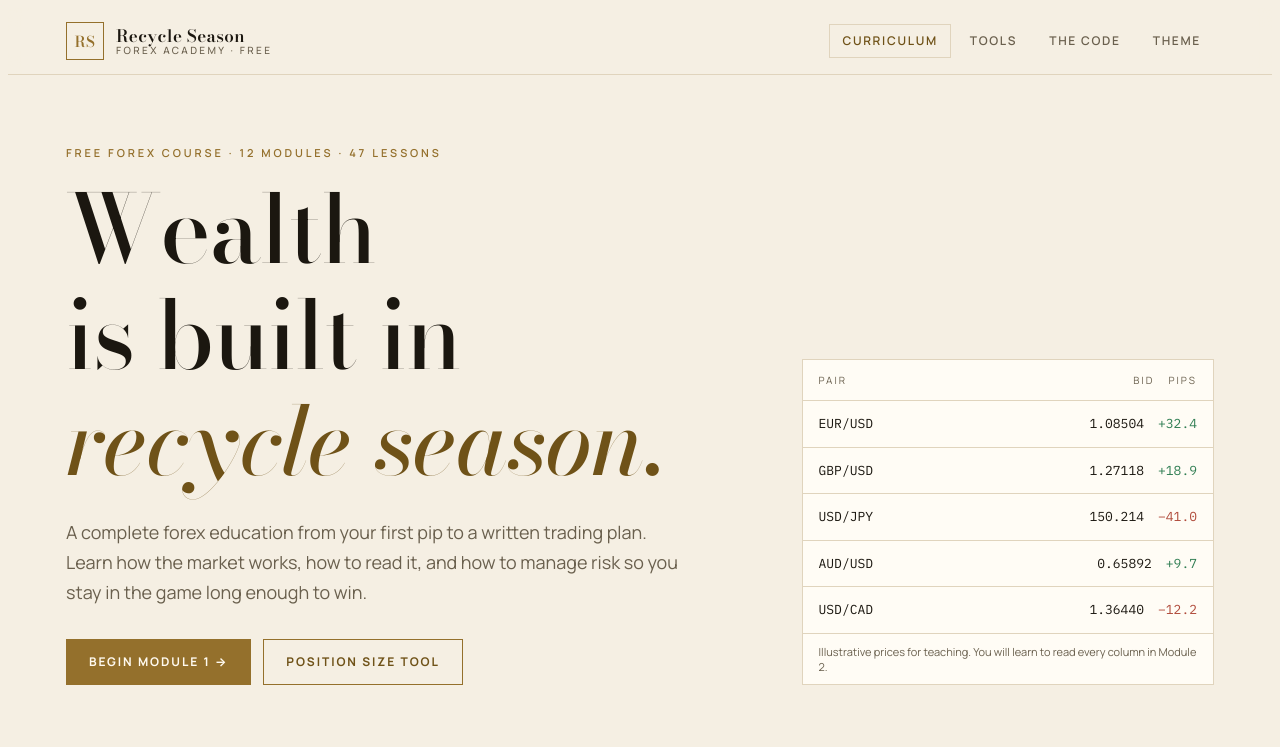
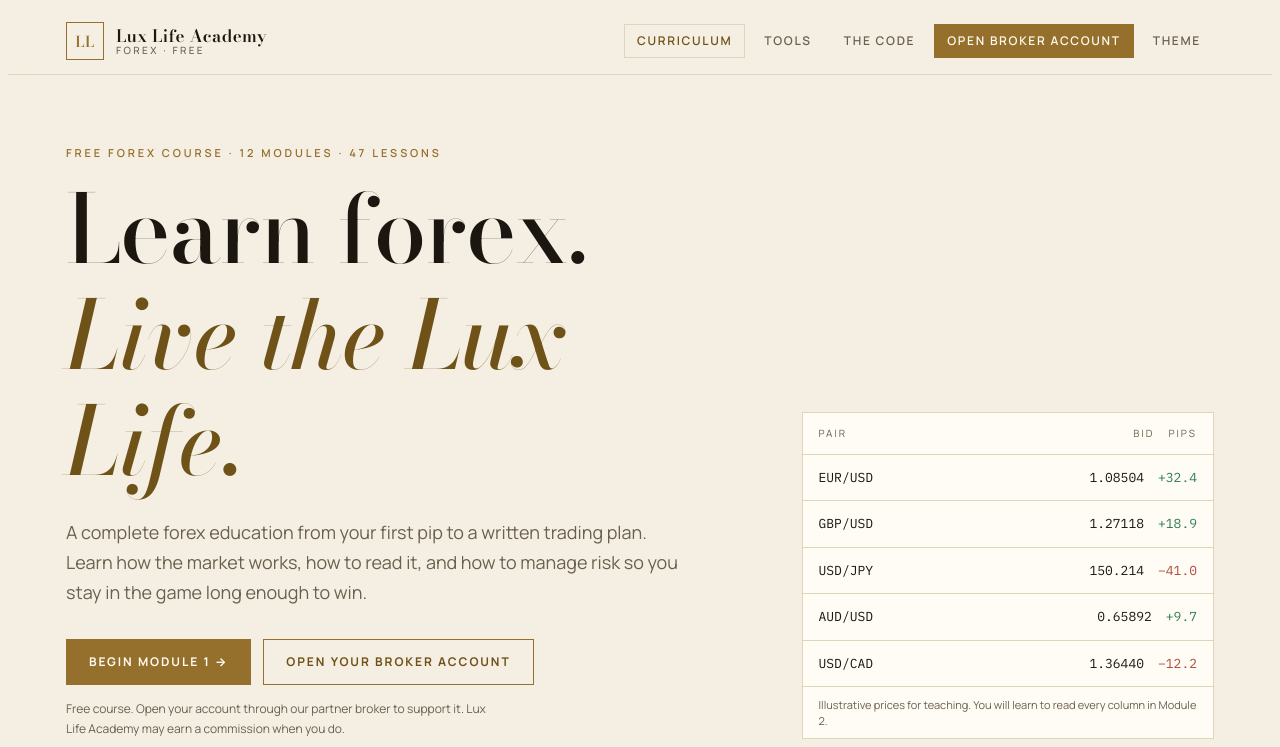
Before and after one commit to justjc/e, a plain HTML site: page src/academy.html in a window 1280 px wide. Shown: the top 747 px of the page. Drawn offline with nearby package versions, Linux system fonts and the light colour scheme.

Commit message:
Rebrand to Lux Life Academy, add partner broker links
Co-Authored-By: Claude Opus 5.5 <noreply@anthropic.com>
Claude-Session: https://claude.ai/code/session_014G5oy4Ehy682qwmyyLniCC

```diff
--- a/src/academy.html
+++ b/src/academy.html
@@ -1,6 +1,6 @@
-<title>Recycle Season Academy</title>
+<title>Lux Life Academy</title>
 <meta name="claude:viewport-fit-sides" content="cover">
-<meta name="description" content="A free forex course from first pip to full trading plan, written by Recycle Season.">
+<meta name="description" content="A free forex course from first pip to full trading plan, from Lux Life Academy.">
 <link rel="preconnect" href="https://fonts.googleapis.com">
 <link rel="preconnect" href="https://fonts.gstatic.com" crossorigin>
 <link rel="stylesheet" href="https://fonts.googleapis.com/css2?family=Bodoni+Moda:ital,opsz,wght@0,6..96,400..800;1,6..96,400..700&family=Manrope:wght@400;500;600;700&family=IBM+Plex+Mono:wght@400;500&display=swap">
@@ -42,6 +42,9 @@ header.top .wrap{display:flex;align-items:center;justify-content:space-between;g
 nav.links{display:flex;gap:6px;align-items:center;flex-wrap:wrap}
 nav.links a,.btn-ghost{font:600 12px/1 var(--body);letter-spacing:.14em;text-transform:uppercase;color:var(--muted);text-decoration:none;padding:10px 12px;border:1px solid transparent;background:none;cursor:pointer}
 nav.links a:hover,.btn-ghost:hover{color:var(--gold-hi)}
+nav.links a.nav-cta{color:var(--on-gold);background:var(--gold);border-color:var(--gold)}
+nav.links a.nav-cta:hover{background:var(--gold-hi);color:var(--on-gold)}
+.disclose{font-size:12px;color:var(--muted);margin:14px 0 0;max-width:60ch}
 nav.links a[aria-current="page"]{color:var(--gold-hi);border-color:var(--line)}
 
 /* shared type */
@@ -200,11 +203,12 @@ input,select{font:500 16px/1.2 var(--mono);color:var(--fg);background:var(--bg);
 
 <header class="top">
   <div class="wrap">
-    <a class="brand" href="#home"><span class="mono-mark">RS</span><span><b>Recycle Season</b><small>Forex Academy · Free</small></span></a>
+    <a class="brand" href="#home"><span class="mono-mark">LL</span><span><b>Lux Life Academy</b><small>Forex · Free</small></span></a>
     <nav class="links">
       <a href="#home" data-nav="home">Curriculum</a>
       <a href="#tools" data-nav="tools">Tools</a>
       <a href="#code" data-nav="code" class="hide-sm">The Code</a>
+      <a class="broker-link nav-cta" href="#" target="_blank" rel="noopener sponsored">Open broker account</a>
       <button class="btn-ghost" id="theme-toggle" type="button" aria-label="Switch light or dark theme">Theme</button>
     </nav>
   </div>
@@ -215,8 +219,8 @@ input,select{font:500 16px/1.2 var(--mono);color:var(--fg);background:var(--bg);
 <footer>
   <div class="wrap">
     <div>
-      <p><strong class="gold">Recycle Season Academy</strong> is free and always will be. The curriculum follows the classic beginner-to-advanced path made popular by the BabyPips School of Pipsology. Every lesson here is written in our own words. To go deeper, study the original at <a href="https://www.babypips.com/learn/forex" target="_blank" rel="noopener">babypips.com</a>.</p>
-      <p>Not affiliated with or endorsed by BabyPips.</p>
+      <p><strong class="gold">Lux Life Academy</strong> teaches forex for free. The course costs nothing. We only ask that you open your trading account through our partner broker. The curriculum follows the classic beginner-to-advanced path made popular by the BabyPips School of Pipsology. Every lesson here is written in our own words. To go deeper, study the original at <a href="https://www.babypips.com/learn/forex" target="_blank" rel="noopener">babypips.com</a>.</p>
+      <p>Not affiliated with or endorsed by BabyPips. Lux Life Academy may earn a commission when you open an account through our broker link.</p>
     </div>
     <div>
       <p><strong>Risk disclosure.</strong> This is education, not financial advice. Leveraged forex and CFD trading carries a high risk of loss, and most retail accounts lose money. Brokers in many regions publish the share of their own clients who lose; it is often above 60%. Trade only money you can afford to lose, and practise on a demo account first.</p>
@@ -225,6 +229,9 @@ input,select{font:500 16px/1.2 var(--mono);color:var(--fg);background:var(--bg);
 </footer>
 
 <script>
+/* ---------- YOUR BROKER LINK: paste your partner/affiliate URL here ---------- */
+const BROKER_URL = "#";
+
 /* ---------- course content (original writing) ---------- */
 const SVG_CANDLE = `<figure><svg viewBox="0 0 520 230" role="img" aria-label="Anatomy of a bullish and a bearish candlestick">
 <g font-family="Manrope, sans-serif" font-size="12" fill="var(--muted)">
@@ -259,7 +266,7 @@ const SVG_FIB = `<figure><svg viewBox="0 0 560 250" role="img" aria-label="Fibon
 <line x1="40" y1="238" x2="540" y2="238" stroke="var(--line)"/><text x="470" y="233">100% · 1.0800</text>
 </g>
 <polyline fill="none" stroke="var(--gold-hi)" stroke-width="2.2" points="50,238 120,170 160,190 250,30 300,90 340,159 380,120 440,40"/>
-</svg><figcaption>Draw from the swing low to the swing high in an uptrend. Price pulled back to 61.8% (about 1.0876), held, and the trend resumed. That pullback is the recycle: weak hands sell, patient money buys.</figcaption></figure>`;
+</svg><figcaption>Draw from the swing low to the swing high in an uptrend. Price pulled back to 61.8% (about 1.0876), held, and the trend resumed. On that pullback, weak hands sell and patient money buys.</figcaption></figure>`;
 
 const COURSE = [
 /* ===================== MODULE 1 ===================== */
@@ -272,7 +279,7 @@ lessons:[
 <p>There is no central building for forex. It is an <strong>over-the-counter (OTC)</strong> market, a global network of banks, brokers and electronic platforms trading directly with each other. That is why it runs 24 hours a day, five days a week.</p>
 <h2>What you are really trading</h2>
 <p>When you trade forex you are betting on the <em>relative</em> strength of one economy against another. If you think the US economy will outperform Europe, you would expect the dollar to gain on the euro. Currency prices are a scoreboard for interest rates, growth, inflation, politics and sentiment.</p>
-<div class="callout"><span class="eyebrow">Recycle Season note</span><p>Money never leaves the system. It rotates. When one currency weakens, capital flows somewhere else. Your job is to learn where it is flowing and get positioned before the crowd notices.</p></div>`},
+<div class="callout"><span class="eyebrow">Lux note</span><p>Money never leaves the system. It rotates. When one currency weakens, capital flows somewhere else. Your job is to learn where it is flowing and get positioned before the crowd notices.</p></div>`},
 { t:"Currency Pairs Decoded", d:"Base, quote, majors, crosses and exotics.", h:`
 <p>Currencies are always quoted in pairs, because you are always buying one and selling another at the same time.</p>
 <div class="formula">EUR/USD = 1.0850
@@ -301,7 +308,7 @@ base / quote  →  1 euro costs 1.0850 US dollars</div>
 <li><strong>Spread</strong>: the gap between them (here 2 pips). It is the broker's fee, and every trade starts slightly negative by that amount.</li></ul>
 <h2>A full round trip</h2>
 <p>You buy EUR/USD at 1.0852. Later the quote is 1.0900 / 1.0902. You close by selling at the bid, 1.0900. You captured 48 pips. If you had sold first and price fell instead, you would profit from the drop in the same way.</p>
-<div class="callout"><span class="eyebrow">Recycle Season note</span><p>Our edge is to look for buys. Strong economies and strong trends do not stay pushed down for long, and pullbacks inside an uptrend are where the patient money gets in. Learn to short as well, though. A complete trader can see both sides of the chart.</p></div>`},
+<div class="callout"><span class="eyebrow">Lux note</span><p>Our edge is to look for buys. Strong economies and strong trends do not stay pushed down for long, and pullbacks inside an uptrend are where the patient money gets in. Learn to short as well, though. A complete trader can see both sides of the chart.</p></div>`},
 { t:"Who Moves the Market", d:"From central banks to you.", h:`
 <p>The forex market is a hierarchy. The closer a participant is to the top, the better their pricing and the bigger their influence.</p>
 <ol><li><strong>Central banks</strong> (the Fed, ECB, Bank of Japan, Bank of England). They set interest rates and can intervene directly. When they speak, everything moves.</li>
@@ -395,7 +402,7 @@ at 50:1 → $108,500 ÷ 50 = $2,170 margin</div>
 <p>Pending orders can be <strong>GTC</strong> (good till cancelled) or <strong>GFD</strong> (good for the day).</p>
 <h2>Slippage</h2>
 <p>In fast markets, around news especially, your order may fill at a worse price than requested. A stop loss is not a guaranteed exit price unless your broker offers a guaranteed stop, usually for an extra fee.</p>
-<div class="callout"><span class="eyebrow">Recycle Season note</span><p>The buy limit is our signature order. Decide your price in advance and let the market come to you. Chasing a breakout means paying retail. A limit at support means buying wholesale.</p></div>`},
+<div class="callout"><span class="eyebrow">Lux note</span><p>The buy limit is our signature order. Decide your price in advance and let the market come to you. Chasing a breakout means paying retail. A limit at support means buying wholesale.</p></div>`},
 { t:"Rollover and Swap", d:"Getting paid, or paying, to hold overnight.", h:`
 <p>Every currency carries an interest rate set by its central bank. When you hold a position past the daily rollover (5:00 pm ET), you earn or pay the <strong>interest rate differential</strong> between the two currencies. This is called <strong>swap</strong> or <strong>rollover</strong>.</p>
 <ul><li>Buy a currency with a <em>higher</em> rate against one with a <em>lower</em> rate, and you usually <strong>earn</strong> swap.</li>
@@ -454,7 +461,7 @@ ${SVG_SR}
 <ul><li>Start on a higher timeframe (daily or 4-hour).</li><li>Mark areas where price turned at least twice.</li><li>Draw zones across candle bodies and wicks rather than one exact line.</li><li>Round numbers such as 1.1000 or 150.00 often act as psychological levels.</li></ul>
 <h2>Role reversal</h2>
 <p>Once resistance breaks, it often turns into support, and once support breaks it often turns into resistance. The <strong>retest</strong> of a broken level is one of the cleanest entries in trading.</p>
-<div class="callout"><span class="eyebrow">Recycle Season note</span><p>Price coming back to support in an uptrend is the recycle. Sellers take profit, late shorts pile in, and the strong hands buy again. Mark those zones before price arrives, then wait.</p></div>`},
+<div class="callout"><span class="eyebrow">Lux note</span><p>Price coming back to support in an uptrend is an opportunity. Sellers take profit, late shorts pile in, and the strong hands buy again. Mark those zones before price arrives, then wait.</p></div>`},
 { t:"Trend Lines and Channels", d:"Mapping direction.", h:`
 <ul><li><strong>Uptrend line</strong>: connect two or more rising swing lows. Price above it means bulls are in control.</li>
 <li><strong>Downtrend line</strong>: connect two or more falling swing highs.</li>
@@ -550,7 +557,7 @@ lessons:[
 <ul><li><strong>Trend filter</strong>: price above the 200-day MA means look for buys. Below it means be cautious.</li>
 <li><strong>Dynamic support</strong>: in strong trends, price often pulls back to the 20 or 50 EMA, then continues.</li>
 <li><strong>Crossovers</strong>: a fast MA crossing above a slow MA suggests a trend may be starting. The 50/200 cross is called the "golden cross", and the bearish version is the "death cross".</li></ul>
-<div class="callout"><span class="eyebrow">Recycle Season note</span><p>In an uptrend, a pullback to the 50 EMA that holds with a bullish candle is a classic recycle buy. The trend pauses, it does not end.</p></div>`},
+<div class="callout"><span class="eyebrow">Lux note</span><p>In an uptrend, a pullback to the 50 EMA that holds with a bullish candle is a classic buy setup. The trend pauses, it does not end.</p></div>`},
 { t:"Bollinger Bands and ATR", d:"Measuring volatility.", h:`
 <p><strong>Bollinger Bands</strong> place bands two standard deviations above and below a 20-period SMA.</p>
 <ul><li>Bands <strong>widen</strong> when volatility rises and <strong>squeeze</strong> when it falls. A tight squeeze often comes before a big move.</li>
@@ -594,7 +601,7 @@ lessons:[
 <li><strong>Symmetrical triangle</strong>: converging highs and lows. It can break either way, so trade the break.</li>
 <li><strong>Rising and falling wedges</strong>: a rising wedge is typically bearish and a falling wedge typically bullish.</li>
 <li><strong>Rectangle</strong>: a horizontal range. Trade the edges or the break.</li></ul>
-<div class="callout"><span class="eyebrow">Recycle Season note</span><p>A bull flag is a recycle season pattern. The pole is the smart money move, the flag is the crowd doubting it, and the breakout is the crowd buying back in at higher prices.</p></div>`},
+<div class="callout"><span class="eyebrow">Lux note</span><p>A bull flag shows money rotating back in. The pole is the smart money move, the flag is the crowd doubting it, and the breakout is the crowd buying back in at higher prices.</p></div>`},
 { t:"Pivot Points", d:"The levels floor traders watched.", h:`
 <p>Pivot points use the previous period's high (H), low (L) and close (C) to project the next period's levels.</p>
 <div class="formula">PP = (H + L + C) ÷ 3
@@ -621,7 +628,7 @@ lessons:[
 <tr><td>Hidden bearish</td><td>Lower high</td><td>Higher high</td><td>Downtrend continuation</td></tr>
 </tbody></table></div>
 <p>Use RSI, MACD or Stochastic. Compare <strong>swing highs with swing highs</strong> and lows with lows, at the same points in time.</p>
-<div class="callout"><span class="eyebrow">Recycle Season note</span><p>Hidden bullish divergence is the recycle signal written in maths. The trend is intact, momentum reset, and the dip is a gift.</p></div>`},
+<div class="callout"><span class="eyebrow">Lux note</span><p>Hidden bullish divergence is the buy-the-dip signal written in maths. The trend is intact, momentum reset, and the dip is a gift.</p></div>`},
 { t:"Multiple Timeframe Analysis", d:"Zoom out, then zoom in.", h:`
 <p>Pick three timeframes, each roughly four to six times the one below it:</p>
 <div class="table-wrap"><table><thead><tr><th>Style</th><th>Trend (higher)</th><th>Setup (middle)</th><th>Entry (lower)</th></tr></thead><tbody>
@@ -679,7 +686,7 @@ lessons:[
 <h2>Correlations</h2>
 <ul><li>EUR/USD and GBP/USD often move together, a positive correlation.</li><li>EUR/USD and USD/CHF often move opposite each other, a negative correlation.</li><li>AUD tracks metals, CAD tracks oil, and the US Dollar Index (DXY) shows the dollar's overall strength.</li></ul>
 <p>Buying EUR/USD and GBP/USD together is close to doubling one bet. Check correlations so you do not stack hidden risk.</p>
-<div class="callout"><span class="eyebrow">Recycle Season note</span><p>Fear sends money into safe havens, and greed brings it back out. The rotation never stops. Learn to read which phase the market is in.</p></div>`},
+<div class="callout"><span class="eyebrow">Lux note</span><p>Fear sends money into safe havens, and greed brings it back out. The rotation never stops. Learn to read which phase the market is in.</p></div>`},
 { t:"The Carry Trade", d:"Getting paid to wait.", h:`
 <p>Buy a high-interest currency against a low-interest one, earn the daily swap, and ideally gain from price appreciation too. For years the classic carry was long AUD/JPY or NZD/JPY.</p>
 <p>Carry trades work best in calm, risk-on markets. When fear spikes, everyone exits at once and carry pairs can fall violently, wiping out months of interest in days. Always use a stop.</p>`},
@@ -704,7 +711,7 @@ lessons:[
 <tr><td class="num">10%</td><td class="num">11.1%</td></tr><tr><td class="num">20%</td><td class="num">25.0%</td></tr><tr><td class="num">30%</td><td class="num">42.9%</td></tr><tr><td class="num">40%</td><td class="num">66.7%</td></tr><tr><td class="num">50%</td><td class="num">100.0%</td></tr><tr><td class="num">75%</td><td class="num">300.0%</td></tr>
 </tbody></table></div>
 <p>Even a great strategy has losing streaks of eight, ten or more trades. If you risk 10% per trade, ten losses ends you. If you risk 1%, ten losses is a bad week you recover from.</p>
-<div class="callout"><span class="eyebrow">Recycle Season note</span><p>Taking risks others will not does not mean betting the account. The richest players are the ones who are still at the table. Survive first, compound second.</p></div>`},
+<div class="callout"><span class="eyebrow">Lux note</span><p>Taking risks others will not does not mean betting the account. The richest players are the ones who are still at the table. Survive first, compound second.</p></div>`},
 { t:"The 1–2% Rule and Position Sizing", d:"The most important formula in this course.", h:`
 <p>Risk a fixed, small percentage of your account on every trade, usually <strong>1%</strong> and never more than 2%. Then let your stop distance decide your lot size.</p>
 <div class="formula">lots = (account × risk %) ÷ (stop in pips × pip value per lot)
@@ -748,7 +755,7 @@ lessons:[
 <li><strong>FOMO</strong>: chasing a move that already happened.</li>
 <li><strong>Overconfidence</strong>: a winning streak makes you abandon the rules.</li></ul>
 <p>Think in probabilities. Any single trade can lose even when it is a perfect setup. Your edge only shows over the next hundred trades.</p>
-<div class="callout"><span class="eyebrow">Recycle Season note</span><p>You are learning skills beyond trading: patience, self-control, record-keeping and emotional discipline. These make you dangerous in every business, not just on the chart.</p></div>`},
+<div class="callout"><span class="eyebrow">Lux note</span><p>You are learning skills beyond trading: patience, self-control, record-keeping and emotional discipline. These make you dangerous in every business, not just on the chart.</p></div>`},
 { t:"The Trading Journal", d:"Your private database of edge.", h:`
 <p>Record every trade:</p>
 <ul><li>Date, pair, direction, entry, stop, target, lot size</li><li>The setup and your reasons for taking it, with a screenshot</li><li>Result in pips, dollars and R-multiple</li><li>How you felt before, during and after the trade</li><li>Whether you followed your plan (yes or no)</li></ul>
@@ -763,7 +770,7 @@ lessons:[
 <li><strong>Exit rules</strong>: stop placement, targets, trailing and partials.</li>
 <li><strong>Risk rules</strong>: % per trade, daily and weekly limits, maximum open positions.</li>
 <li><strong>Routine</strong>: pre-session checklist, news check, post-session journal.</li></ol>
-<div class="callout"><span class="eyebrow">Example setup: The Recycle</span><p>Daily chart above the 200 SMA (uptrend). Price pulls back to a support zone that lines up with the 50% to 61.8% Fib retracement. A bullish engulfing or hammer forms on H4. Enter long, stop below the swing low, first target the prior high, second target the 161.8% extension. Risk 1%.</p></div>`},
+<div class="callout"><span class="eyebrow">Example setup: The Lux Pullback</span><p>Daily chart above the 200 SMA (uptrend). Price pulls back to a support zone that lines up with the 50% to 61.8% Fib retracement. A bullish engulfing or hammer forms on H4. Enter long, stop below the swing low, first target the prior high, second target the 161.8% extension. Risk 1%.</p></div>`},
 { t:"From Demo to Live to Funded", d:"The path forward.", h:`
 <ol><li><strong>Learn</strong>: finish this course and review the modules you scored lowest on.</li>
 <li><strong>Demo</strong>: trade your written plan for at least 2 to 3 months, or 50 to 100 trades, and journal everything.</li>
@@ -772,7 +779,7 @@ lessons:[
 <li><strong>Scale slowly</strong>: increase size only after consistent months, not after one hot week.</li>
 <li><strong>Consider prop firms</strong>: funded trader programmes let you trade firm capital after passing an evaluation. Read the rules closely. Most traders fail on the drawdown limits, which is one more reason risk management comes first.</li></ol>
 <div class="callout warn"><span class="eyebrow">Avoid</span><p>Signal groups selling "guaranteed pips", paid "account flipping", and anyone asking for your login. Real wealth in trading is built on skill and compounding, never shortcuts.</p></div>
-<p>If not you, then who? The work is the shortcut. Welcome to recycle season.</p>`}
+<p>If not you, then who? The work is the shortcut. Welcome to the Lux Life.</p>`}
 ],
 quiz:[
 {q:"Revenge trading means:", o:["Trading only the London session","Jumping back in to win back a loss","Following your plan strictly","Taking partial profits"], a:1, w:"Emotional, unplanned trades after a loss. It is the account killer."},
@@ -783,7 +790,7 @@ quiz:[
 ];
 
 /* ---------- state ---------- */
-const KEY="rs-academy-v1";
+const KEY="ll-academy-v1";
 let state={done:{},quiz:{}};
 try{const s=JSON.parse(localStorage.getItem(KEY)||"null"); if(s&&s.done&&s.quiz) state=s;}catch(e){}
 function save(){try{localStorage.setItem(KEY,JSON.stringify(state))}catch(e){}}
@@ -806,9 +813,10 @@ function viewHome(scrollTo){
   <section class="hero"><div class="wrap">
     <div>
       <span class="eyebrow">Free forex course · 12 modules · ${totalLessons} lessons</span>
-      <h1>Wealth is built in<br><em>recycle season.</em></h1>
+      <h1>Learn forex.<br><em>Live the Lux Life.</em></h1>
       <p class="lead">A complete forex education from your first pip to a written trading plan. Learn how the market works, how to read it, and how to manage risk so you stay in the game long enough to win.</p>
-      <div class="actions"><a class="btn" href="${next}">${doneCount?"Continue where you left off":"Begin Module 1"} →</a><a class="btn line" href="#tools">Position size tool</a></div>
+      <div class="actions"><a class="btn" href="${next}">${doneCount?"Continue where you left off":"Begin Module 1"} →</a><a class="btn line broker-link" href="#" target="_blank" rel="noopener sponsored">Open your broker account</a></div>
+      <p class="disclose">Free course. Open your account through our partner broker to support it. Lux Life Academy may earn a commission when you do.</p>
     </div>
     <div class="ticker" aria-label="Sample quote board">
       <div class="row"><span>Pair</span><span>Bid</span><span>Pips</span></div>
@@ -832,10 +840,10 @@ function viewHome(scrollTo){
       <div class="meta"><span>${m.lessons.length} lessons + quiz</span><span class="chip ${c}">${s}</span></div></a>`}).join("")}</div>
   </div></section>
   <section class="code" id="code"><div class="wrap">
-    <blockquote>“If not me, <span>then who?</span>”<br>For the ones who crossed borders so we could cross thresholds.</blockquote>
+    <blockquote>“If not me, <span>then who?</span>”</blockquote>
     <ol>
       <li><b>I.</b><div><strong>Always be looking to buy.</strong><span>Strong markets do not stay down for long. Pullbacks in a trend are where patient capital gets in.</span></div></li>
-      <li><b>II.</b><div><strong>Recycle season, not due season.</strong><span>Money rotates and never disappears. Learn the cycle and be positioned when it turns.</span></div></li>
+      <li><b>II.</b><div><strong>Money never disappears, it rotates.</strong><span>Fear pushes it out and greed brings it back. Learn the cycle and be positioned when it turns.</span></div></li>
       <li><b>III.</b><div><strong>Take the risks others will not, with a stop.</strong><span>Boldness in the idea, discipline in the size. Survival is what makes compounding possible.</span></div></li>
       <li><b>IV.</b><div><strong>Think outside the box.</strong><span>Patience, record-keeping and emotional control are trading skills too.</span></div></li>
       <li><b>V.</b><div><strong>Learn every step of the way.</strong><span>Every trade is tuition. The journal is the receipt.</span></div></li>
@@ -874,7 +882,7 @@ function viewQuiz(mid){
   app.innerHTML=`<div class="wrap room">${rail(m,"quiz")}
   <article class="lesson"><span class="eyebrow">Module ${mid} quiz</span><h1>Prove it.</h1><p class="dek">${m.quiz.length} questions. Score 80% or more with every lesson complete to master this module.</p>
   <div id="qs">${m.quiz.map((q,qi)=>`<div class="q" data-qi="${qi}"><h3>${qi+1}. ${esc(q.q)}</h3><div class="opts">${q.o.map((o,oi)=>`<button type="button" data-oi="${oi}">${esc(o)}</button>`).join("")}</div><div class="why" hidden></div></div>`).join("")}</div>
-  <div id="result" hidden class="callout"><span class="eyebrow">Your score</span><div class="score" id="score"></div><p id="verdict"></p></div>
+  <div id="result" hidden class="callout"><span class="eyebrow">Your score</span><div class="score" id="score"></div><p id="verdict"></p><p>Ready to practise? <a class="broker-link" href="#" target="_blank" rel="noopener sponsored">Open a free demo with our partner broker →</a></p></div>
   <div class="pager"><a class="btn line" href="#m${mid}-l${m.lessons.length}">← Last lesson</a><a class="btn" href="${next}">${mid<COURSE.length?"Next module":"Back to curriculum"} →</a></div>
   </article></div>`;
   app.querySelectorAll(".q").forEach(box=>{
@@ -950,13 +958,14 @@ function route(){
   else if(h==="code"){viewHome("code");}
   else {viewHome(); document.querySelector('[data-nav="home"]').setAttribute("aria-current","page");}
 }
-window.addEventListener("hashchange",route); route();
+function wireBroker(){document.querySelectorAll(".broker-link").forEach(a=>a.href=BROKER_URL)}
+window.addEventListener("hashchange",()=>{route();wireBroker()}); route(); wireBroker();
 
 /* ---------- theme toggle ---------- */
-(function(){const root=document.documentElement; let saved=null; try{saved=localStorage.getItem("rs-theme")}catch(e){}
+(function(){const root=document.documentElement; let saved=null; try{saved=localStorage.getItem("ll-theme")}catch(e){}
   if(saved) root.dataset.theme=saved;
   document.getElementById("theme-toggle").onclick=()=>{
     const cur=root.dataset.theme||(matchMedia("(prefers-color-scheme: light)").matches?"light":"dark");
-    const nx=cur==="dark"?"light":"dark"; root.dataset.theme=nx; try{localStorage.setItem("rs-theme",nx)}catch(e){}};
+    const nx=cur==="dark"?"light":"dark"; root.dataset.theme=nx; try{localStorage.setItem("ll-theme",nx)}catch(e){}};
 })();
 </script>
```
Also changed, not shown: index.html (+36 -27 lines), 1 other file.
